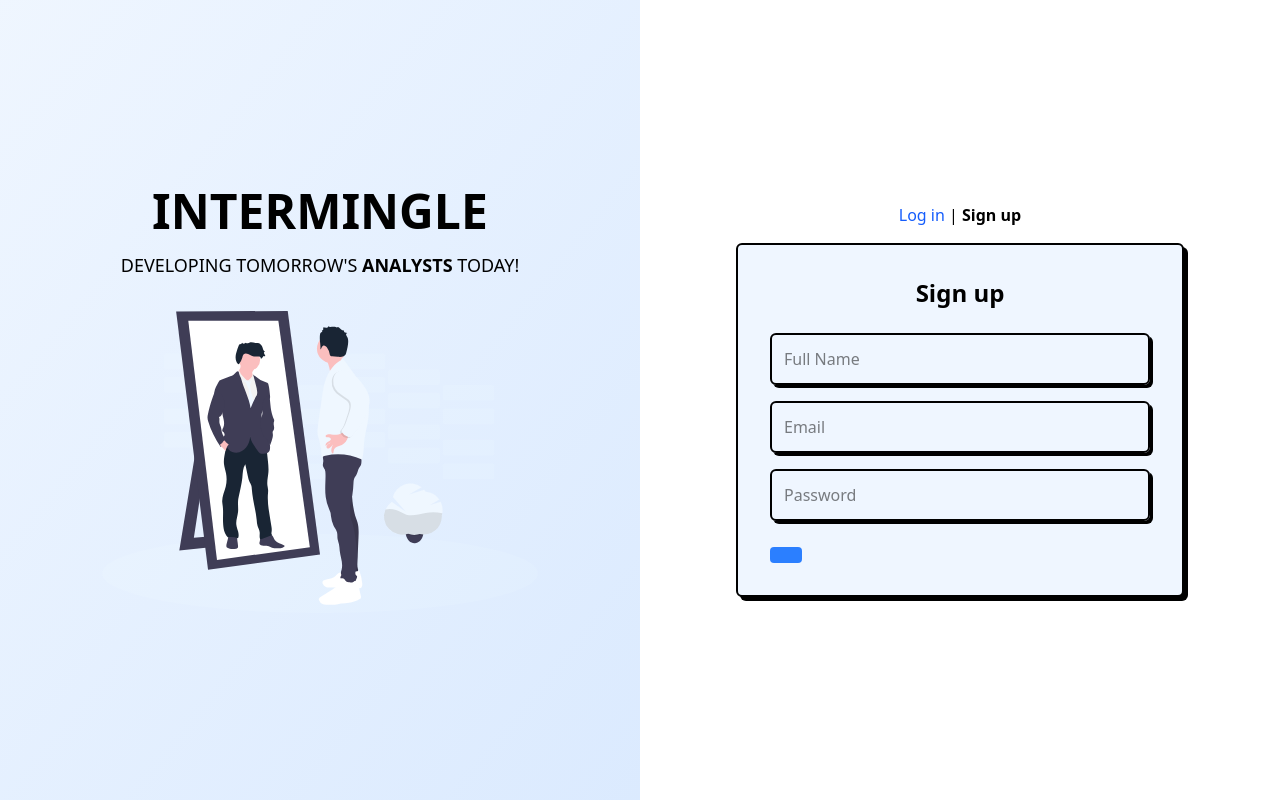
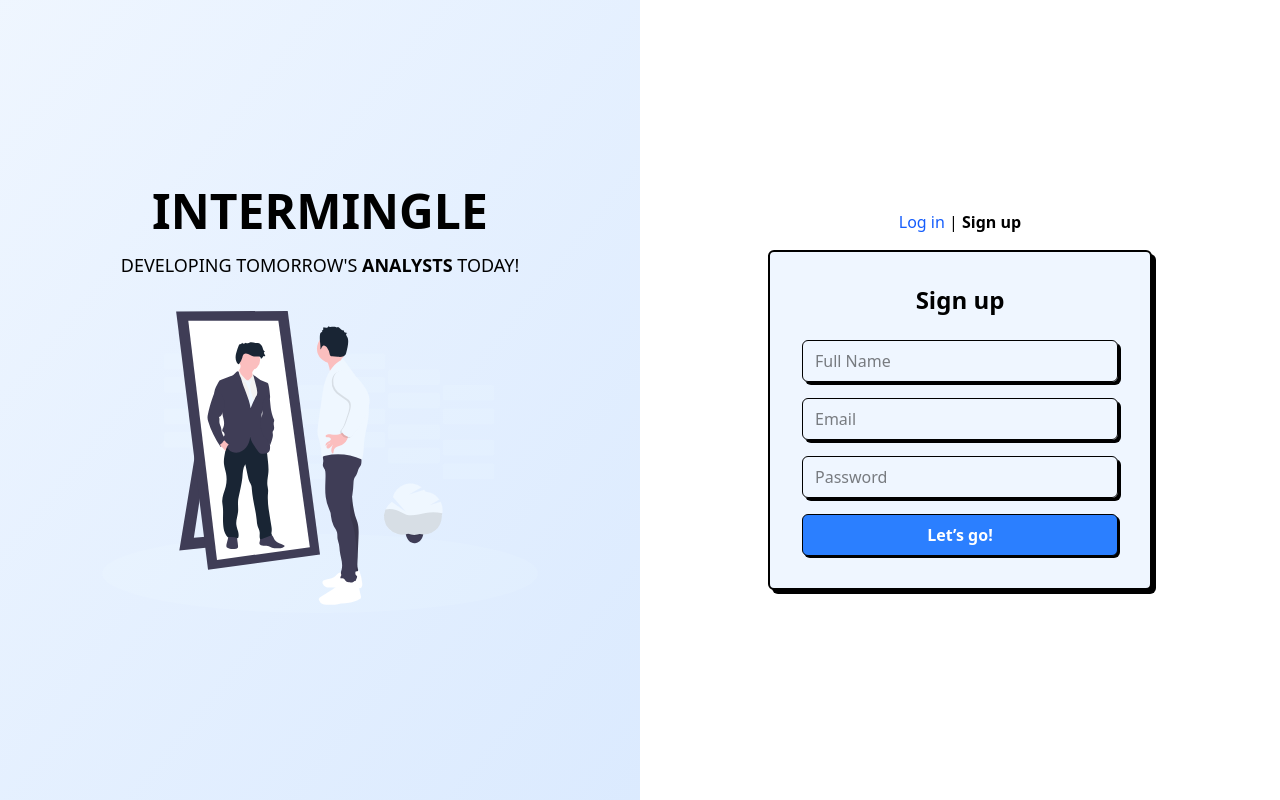
Before and after one commit to zeeshanm02/Intermingle, a React (Vite) app: page /signup in a window 1280 px wide. Built offline with nearby package versions, Linux system fonts and the light colour scheme; no server answers.

Commit message:
fixed input button error

```diff
--- a/src/components/ui/Button.tsx
+++ b/src/components/ui/Button.tsx
@@ -1,14 +1,19 @@
 import { ButtonHTMLAttributes, ReactNode } from "react"
 
 type ButtonProps = ButtonHTMLAttributes<HTMLButtonElement> & {
-  children?: ReactNode   // ✅ allow children
+  children: ReactNode
 }
 
 export default function Button({ children, className = "", ...props }: ButtonProps) {
   return (
     <button
       {...props}
-      className={`px-4 py-2 rounded bg-blue-500 text-white hover:bg-blue-600 ${className}`}
+      className={`w-full rounded-md font-bold py-2 border border-black
+                  bg-blue-500 hover:bg-blue-600 text-white
+                  shadow-[2px_2px_0px_rgba(0,0,0,1)]
+                  cursor-pointer hover:translate-y-[1px] hover:translate-x-[1px]
+                  hover:shadow-[1px_1px_0px_rgba(0,0,0,1)] transition
+                  ${className}`}
     >
       {children}
     </button>
--- a/src/components/ui/Input.tsx
+++ b/src/components/ui/Input.tsx
@@ -1,25 +1,26 @@
-import React from "react"
+import { ChangeEvent, InputHTMLAttributes } from "react"
 
-type InputProps = {
-  type: string
-  placeholder: string
-  value: string
-  onChange: (e: React.ChangeEvent<HTMLInputElement>) => void
+type InputProps = Omit<InputHTMLAttributes<HTMLInputElement>, "onChange"> & {
+  label?: string
+  onChange?: (e: ChangeEvent<HTMLInputElement>) => void
 }
 
-export default function Input({ type, placeholder, value, onChange }: InputProps) {
+export default function Input({ label, onChange, ...props }: InputProps) {
+  const handleChange = (e: ChangeEvent<HTMLInputElement>) => {
+    if (onChange) onChange(e)
+  }
+
   return (
-    <input
-      type={type}
-      placeholder={placeholder}
-      value={value}
-      onChange={onChange}
-      className="
-        w-full p-3 mb-4
-        border-2 border-black rounded-md
-        shadow-[3px_3px_0px_black]
-        focus:outline-none focus:ring-2 focus:ring-blue-400
-      "
-    />
+    <div className="space-y-1">
+      {label && <label className="block text-sm font-medium">{label}</label>}
+      <input
+        {...props}
+        onChange={handleChange}
+        className={`w-full px-3 py-2 rounded-md border border-black
+                    shadow-[3px_3px_0px_rgba(0,0,0,1)]
+                    focus:outline-none focus:ring-2 focus:ring-[#1062fe]
+                    ${props.className || ""}`}
+      />
+    </div>
   )
 }
--- a/src/publicSite/pages/Home.tsx
+++ b/src/publicSite/pages/Home.tsx
@@ -11,9 +11,13 @@ export default function Home() {
         <h2 className="text-3xl font-bold mb-2">Welcome to Intermingle</h2>
         <p className="text-gray-600 mb-6">Start your journey today</p>
 
-        <div className="flex flex-col gap-4">
-          <Button label="Sign In" onClick={() => navigate("/signin")} />
-          <Button label="Sign Up" onClick={() => navigate("/signup")} />
+        <div className="flex flex-col gap-4 max-w-xs mx-auto">
+          <Button onClick={() => navigate("/signin")} className="w-full">
+            Sign In
+          </Button>
+          <Button onClick={() => navigate("/signup")} className="w-full">
+            Sign Up
+          </Button>
         </div>
       </div>
     </AuthLayout>
--- a/src/publicSite/pages/SignIn.tsx
+++ b/src/publicSite/pages/SignIn.tsx
@@ -54,22 +54,29 @@ export default function SignIn() {
         | <Link to="/signup" className="text-blue-600 hover:underline">Sign up</Link>
       </div>
 
-      <div className="bg-blue-50 border-2 border-black rounded-md shadow-[4px_4px_0px_black] p-8">
+      <div className="bg-blue-50 border-2 border-black rounded-md shadow-[4px_4px_0px_black] p-8 max-w-sm mx-auto">
         <h2 className="text-2xl font-bold mb-6 text-center">Log in</h2>
-        <form onSubmit={handleSignIn}>
+
+        <form onSubmit={handleSignIn} className="space-y-4">
           <Input
             type="email"
             placeholder="Email"
             value={email}
             onChange={(e) => setEmail(e.target.value)}
+            required
           />
           <Input
             type="password"
             placeholder="Password"
             value={password}
             onChange={(e) => setPassword(e.target.value)}
+            required
           />
-          <Button label="Let’s go!" type="submit" />
+
+          <Button type="submit" className="w-full">
+            Let’s go!
+          </Button>
+
           {error && <p className="text-red-600 mt-2">{error}</p>}
         </form>
       </div>
--- a/src/publicSite/pages/SignUp.tsx
+++ b/src/publicSite/pages/SignUp.tsx
@@ -15,46 +15,71 @@ export default function SignUp() {
   const handleSignUp = async (e: React.FormEvent) => {
     e.preventDefault()
     setError(null)
+    setSuccess(false)
+
     const { error } = await supabase.auth.signUp({
       email,
       password,
       options: { data: { full_name: fullName } },
     })
-    if (error) setError(error.message)
-    else setSuccess(true)
+
+    if (error) {
+      setError(error.message)
+    } else {
+      setSuccess(true)
+      setFullName("")
+      setEmail("")
+      setPassword("")
+    }
   }
 
   return (
     <AuthLayout>
+      {/* Top links */}
       <div className="mb-4 text-center">
-        <Link to="/signin" className="text-blue-600 hover:underline">Log in</Link>{" "}
+        <Link to="/signin" className="text-blue-600 hover:underline">
+          Log in
+        </Link>{" "}
         | <span className="font-bold">Sign up</span>
       </div>
 
-      <div className="bg-blue-50 border-2 border-black rounded-md shadow-[4px_4px_0px_black] p-8">
+      {/* Auth card */}
+      <div className="bg-blue-50 border-2 border-black rounded-md shadow-[4px_4px_0px_black] p-8 max-w-sm mx-auto">
         <h2 className="text-2xl font-bold mb-6 text-center">Sign up</h2>
-        <form onSubmit={handleSignUp}>
+
+        <form onSubmit={handleSignUp} className="space-y-4">
           <Input
             type="text"
             placeholder="Full Name"
             value={fullName}
             onChange={(e) => setFullName(e.target.value)}
+            required
           />
           <Input
             type="email"
             placeholder="Email"
             value={email}
             onChange={(e) => setEmail(e.target.value)}
+            required
           />
           <Input
             type="password"
             placeholder="Password"
             value={password}
             onChange={(e) => setPassword(e.target.value)}
+            required
           />
-          <Button label="Let’s go!" type="submit" />
+
+          <Button type="submit" className="w-full">
+            Let’s go!
+          </Button>
+
           {error && <p className="text-red-600 mt-2">{error}</p>}
-          {success && <p className="text-green-600 mt-2">Account created! Please sign in.</p>}
+          {success && (
+            <p className="text-green-600 mt-2">
+              Account created! Please sign in.
+            </p>
+          )}
         </form>
       </div>
     </AuthLayout>
```
